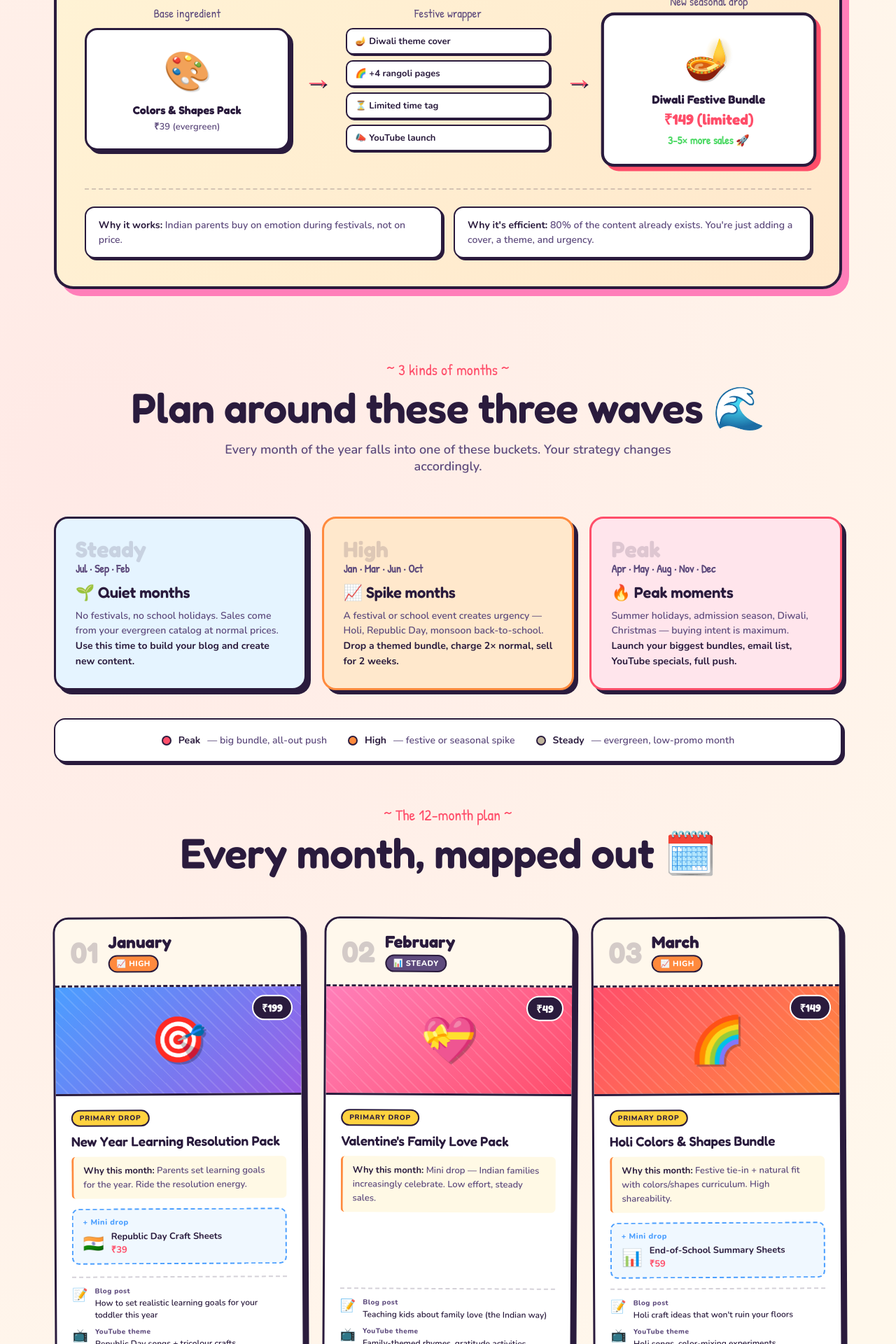
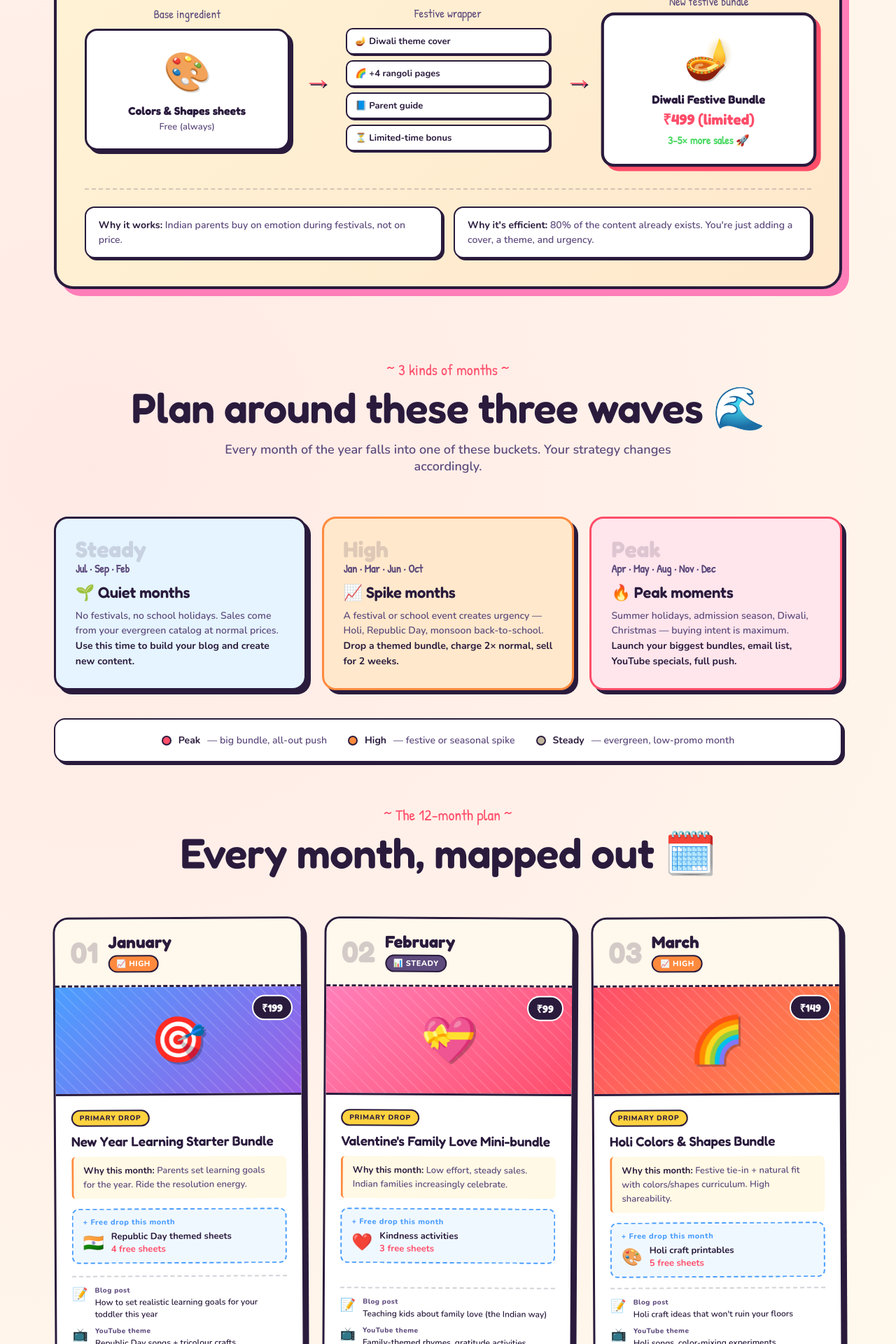
Before and after one commit to chotikiduniya21-bot/ckd, a Next.js app: page /seasonal-calendar in a window 1280 px wide. Shown: the part 640-2560 px from the top of the page at 70% size. Built offline with nearby package versions, Linux system fonts and the light colour scheme.

Commit message:
Add files via upload

```diff
--- a/app/blog/page.tsx
+++ b/app/blog/page.tsx
@@ -38,8 +38,8 @@ export default function BlogPage() {
             This blog is the <strong>AdSense engine</strong> for the whole site. The activity sheet
             pages are classified as &quot;made for kids&quot; (which disables personalized ads and tanks
             CPM). This blog is written <strong>for parents</strong> — normal CPM, AdSense eligible,
-            affiliate-friendly, and every post funnels into ₹49 sheet sales. One post = three revenue
-            streams: ads + affiliate + sheet conversion.
+            affiliate-friendly, and every post funnels into bundle sales. One post = three revenue
+            streams: ads + affiliate + bundle conversion.
           </p>
         </div>
       </section>
--- a/app/seasonal-calendar/calendarData.ts
+++ b/app/seasonal-calendar/calendarData.ts
@@ -9,10 +9,11 @@ export interface SeasonalDrop {
     rationale: string;
     color: 'red' | 'blue' | 'green' | 'yellow' | 'purple' | 'pink' | 'teal' | 'orange';
   };
+  // Secondary drops are always FREE themed sheets that feed into the primary bundle
   secondaryDrop?: {
     title: string;
     emoji: string;
-    price: string;
+    count: string; // e.g. "3 free sheets"
   };
   blogPost: string;
   ytTheme: string;
@@ -24,14 +25,14 @@ export const seasonalCalendar: SeasonalDrop[] = [
     month: 'January',
     monthNum: 1,
     primaryDrop: {
-      title: 'New Year Learning Resolution Pack',
+      title: 'New Year Learning Starter Bundle',
       emoji: '🎯',
       price: '₹199',
       type: 'bundle',
       rationale: 'Parents set learning goals for the year. Ride the resolution energy.',
       color: 'blue',
     },
-    secondaryDrop: { title: 'Republic Day Craft Sheets', emoji: '🇮🇳', price: '₹39' },
+    secondaryDrop: { title: 'Republic Day themed sheets', emoji: '🇮🇳', count: '4 free sheets' },
     blogPost: 'How to set realistic learning goals for your toddler this year',
     ytTheme: 'Republic Day songs + tricolour crafts',
     trafficHint: 'high',
@@ -40,13 +41,14 @@ export const seasonalCalendar: SeasonalDrop[] = [
     month: 'February',
     monthNum: 2,
     primaryDrop: {
-      title: 'Valentine\'s Family Love Pack',
+      title: "Valentine's Family Love Mini-bundle",
       emoji: '💝',
-      price: '₹49',
-      type: 'sheet',
-      rationale: 'Mini drop — Indian families increasingly celebrate. Low effort, steady sales.',
+      price: '₹99',
+      type: 'bundle',
+      rationale: 'Low effort, steady sales. Indian families increasingly celebrate.',
       color: 'pink',
     },
+    secondaryDrop: { title: "Kindness activities", emoji: '❤️', count: '3 free sheets' },
     blogPost: 'Teaching kids about family love (the Indian way)',
     ytTheme: 'Family-themed rhymes, gratitude activities',
     trafficHint: 'normal',
@@ -62,8 +64,8 @@ export const seasonalCalendar: SeasonalDrop[] = [
       rationale: 'Festive tie-in + natural fit with colors/shapes curriculum. High shareability.',
       color: 'red',
     },
-    secondaryDrop: { title: 'End-of-School Summary Sheets', emoji: '📊', price: '₹59' },
-    blogPost: 'Holi craft ideas that won\'t ruin your floors',
+    secondaryDrop: { title: 'Holi craft printables', emoji: '🎨', count: '5 free sheets' },
+    blogPost: "Holi craft ideas that won't ruin your floors",
     ytTheme: 'Holi songs, color-mixing experiments',
     trafficHint: 'high',
   },
@@ -71,14 +73,14 @@ export const seasonalCalendar: SeasonalDrop[] = [
     month: 'April',
     monthNum: 4,
     primaryDrop: {
-      title: 'Summer Vacation Mega Pack 🏆',
+      title: 'Summer Vacation Mega Bundle 🏆',
       emoji: '☀️',
-      price: '₹299',
+      price: '₹399',
       type: 'bundle',
-      rationale: 'THE biggest sales moment of the year. School ends, 2 months of bored kids. Parents will pay.',
+      rationale: 'THE biggest sales moment of the year. School ends, 2 months of bored kids.',
       color: 'yellow',
     },
-    secondaryDrop: { title: 'Daily Summer Activity Planner', emoji: '📅', price: '₹89' },
+    secondaryDrop: { title: 'Daily summer activity sheets', emoji: '📅', count: '10 free sheets' },
     blogPost: '30 screen-free summer activities (no prep needed)',
     ytTheme: 'Summer activity marathons, ice-cream counting',
     trafficHint: 'peak',
@@ -87,14 +89,14 @@ export const seasonalCalendar: SeasonalDrop[] = [
     month: 'May',
     monthNum: 5,
     primaryDrop: {
-      title: 'Pre-Nursery Admission Prep Kit',
+      title: 'Pre-Nursery Admission Prep Bundle',
       emoji: '🎒',
-      price: '₹249',
+      price: '₹299',
       type: 'bundle',
-      rationale: 'Admission season in many boards. Parents stressed about interviews.',
+      rationale: 'Admission season. Parents stressed about interviews — they pay for structure.',
       color: 'teal',
     },
-    secondaryDrop: { title: 'Mother\'s Day Gratitude Sheets', emoji: '💐', price: '₹49' },
+    secondaryDrop: { title: "Mother's Day gratitude sheets", emoji: '💐', count: '3 free sheets' },
     blogPost: 'What preschools actually test in admission interviews',
     ytTheme: 'School-readiness songs, good-manners rhymes',
     trafficHint: 'peak',
@@ -110,7 +112,7 @@ export const seasonalCalendar: SeasonalDrop[] = [
       rationale: 'School starts + monsoon = indoor play needed. Evergreen pain point.',
       color: 'blue',
     },
-    secondaryDrop: { title: 'Back-to-School Starter Pack', emoji: '✏️', price: '₹149' },
+    secondaryDrop: { title: 'Back-to-school starter sheets', emoji: '✏️', count: '6 free sheets' },
     blogPost: '25 rainy day activities your toddler will love',
     ytTheme: 'Monsoon rhymes, umbrella crafts',
     trafficHint: 'high',
@@ -119,13 +121,14 @@ export const seasonalCalendar: SeasonalDrop[] = [
     month: 'July',
     monthNum: 7,
     primaryDrop: {
-      title: 'Shapes & Sorting Deep Dive',
-      emoji: '🔷',
-      price: '₹69',
-      type: 'sheet',
-      rationale: 'Quiet month — launch a curriculum-heavy pack. Low promo month.',
+      title: 'Hindi Varnamala Deep-dive Bundle',
+      emoji: '📖',
+      price: '₹249',
+      type: 'bundle',
+      rationale: 'Quiet month — launch a curriculum-heavy bundle. Low promo cost.',
       color: 'purple',
     },
+    secondaryDrop: { title: 'Shapes & sorting sheets', emoji: '🔷', count: '4 free sheets' },
     blogPost: 'Early math milestones: what to expect at 3, 4, and 5',
     ytTheme: 'Shape songs, sorting games',
     trafficHint: 'normal',
@@ -134,14 +137,14 @@ export const seasonalCalendar: SeasonalDrop[] = [
     month: 'August',
     monthNum: 8,
     primaryDrop: {
-      title: 'Independence Day Patriot Pack 🇮🇳',
+      title: 'Independence Day Patriot Bundle 🇮🇳',
       emoji: '🇮🇳',
-      price: '₹99',
+      price: '₹149',
       type: 'bundle',
       rationale: 'Massive emotional pull. Viral on WhatsApp. Schools often buy in bulk.',
       color: 'orange',
     },
-    secondaryDrop: { title: 'Rakhi Craft Sheets', emoji: '🎗️', price: '₹49' },
+    secondaryDrop: { title: 'Rakhi craft printables', emoji: '🎗️', count: '3 free sheets' },
     blogPost: 'Teaching Independence Day to a 4-year-old (without boring history)',
     ytTheme: 'Patriotic songs, flag crafts, freedom stories',
     trafficHint: 'peak',
@@ -150,15 +153,15 @@ export const seasonalCalendar: SeasonalDrop[] = [
     month: 'September',
     monthNum: 9,
     primaryDrop: {
-      title: 'Teachers\' Day Gift Cards & Crafts',
+      title: "Teachers' Day Appreciation Mini-bundle",
       emoji: '🍎',
-      price: '₹49',
-      type: 'sheet',
-      rationale: 'Parents want DIY gifts for preschool teachers. Niche but reliable.',
+      price: '₹99',
+      type: 'bundle',
+      rationale: 'DIY gifts for preschool teachers. Niche but reliable.',
       color: 'green',
     },
-    secondaryDrop: { title: 'Ganesh Chaturthi Activity Sheets', emoji: '🐘', price: '₹59' },
-    blogPost: 'DIY Teachers\' Day gifts kids can actually make',
+    secondaryDrop: { title: 'Ganesh Chaturthi activities', emoji: '🐘', count: '4 free sheets' },
+    blogPost: "DIY Teachers' Day gifts kids can actually make",
     ytTheme: 'Teacher appreciation songs, clay Ganesh crafts',
     trafficHint: 'normal',
   },
@@ -166,14 +169,14 @@ export const seasonalCalendar: SeasonalDrop[] = [
     month: 'October',
     monthNum: 10,
     primaryDrop: {
-      title: 'Navratri & Durga Puja Craft Bundle',
+      title: 'Navratri & Durga Puja Bundle',
       emoji: '🪔',
       price: '₹149',
       type: 'bundle',
       rationale: 'Regional strength (East/West India huge). Festive family activities.',
       color: 'red',
     },
-    secondaryDrop: { title: 'Dussehra Story Sheets', emoji: '🏹', price: '₹49' },
+    secondaryDrop: { title: 'Dussehra story sheets', emoji: '🏹', count: '3 free sheets' },
     blogPost: 'Teaching Ramayana to kids (ages 4–7) — a gentle approach',
     ytTheme: 'Garba songs, Dussehra storytelling',
     trafficHint: 'high',
@@ -184,12 +187,12 @@ export const seasonalCalendar: SeasonalDrop[] = [
     primaryDrop: {
       title: 'Diwali Festive Mega Bundle 🪔',
       emoji: '🪔',
-      price: '₹399',
+      price: '₹499',
       type: 'bundle',
-      rationale: 'Peak sales moment #2 of the year. Festive mood, year-end budgets, gifting.',
+      rationale: 'Peak sales moment #2. Festive mood, year-end budgets, heavy gifting.',
       color: 'yellow',
     },
-    secondaryDrop: { title: 'Diwali Rangoli Templates', emoji: '🎨', price: '₹69' },
+    secondaryDrop: { title: 'Rangoli templates & diyas', emoji: '🎨', count: '6 free sheets' },
     blogPost: 'Festive learning: 10 ways Diwali teaches kids everything',
     ytTheme: 'Diwali specials daily, diya making, rangoli',
     trafficHint: 'peak',
@@ -200,13 +203,13 @@ export const seasonalCalendar: SeasonalDrop[] = [
     primaryDrop: {
       title: 'Year-End Everything Bundle 🎁',
       emoji: '🎁',
-      price: '₹499',
+      price: '₹599',
       type: 'bundle',
       rationale: 'Gift-giving season + Christmas + parents with bonus money. Premium bundle.',
       color: 'green',
     },
-    secondaryDrop: { title: 'Christmas Craft Kit', emoji: '🎄', price: '₹99' },
-    blogPost: 'The ultimate year-end review: your toddler\'s growth checklist',
+    secondaryDrop: { title: 'Christmas craft sheets', emoji: '🎄', count: '5 free sheets' },
+    blogPost: "The ultimate year-end review: your toddler's growth checklist",
     ytTheme: 'Christmas carols, winter crafts, year-end specials',
     trafficHint: 'peak',
   },
--- a/app/seasonal-calendar/page.tsx
+++ b/app/seasonal-calendar/page.tsx
@@ -51,8 +51,8 @@ export default function SeasonalCalendarPage() {
               <div className={styles.recipeLabel}>Base ingredient</div>
               <div className={styles.recipeCard}>
                 <div className={styles.recipeEmoji}>🎨</div>
-                <div className={styles.recipeName}>Colors &amp; Shapes Pack</div>
-                <div className={styles.recipePrice}>₹39 (evergreen)</div>
+                <div className={styles.recipeName}>Colors &amp; Shapes sheets</div>
+                <div className={styles.recipePrice}>Free (always)</div>
               </div>
             </div>
             <div className={styles.recipeArrow}>→</div>
@@ -61,17 +61,17 @@ export default function SeasonalCalendarPage() {
               <div className={styles.recipeToppings}>
                 <div className={styles.topping}>🪔 Diwali theme cover</div>
                 <div className={styles.topping}>🌈 +4 rangoli pages</div>
-                <div className={styles.topping}>⏳ Limited time tag</div>
-                <div className={styles.topping}>📣 YouTube launch</div>
+                <div className={styles.topping}>📘 Parent guide</div>
+                <div className={styles.topping}>⏳ Limited-time bonus</div>
               </div>
             </div>
             <div className={styles.recipeArrow}>→</div>
             <div className={styles.recipeStep}>
-              <div className={styles.recipeLabel}>New seasonal drop</div>
+              <div className={styles.recipeLabel}>New festive bundle</div>
               <div className={`${styles.recipeCard} ${styles.recipeFeatured}`}>
                 <div className={styles.recipeEmoji}>🪔</div>
                 <div className={styles.recipeName}>Diwali Festive Bundle</div>
-                <div className={styles.recipePriceNew}>₹149 (limited)</div>
+                <div className={styles.recipePriceNew}>₹499 (limited)</div>
                 <div className={styles.recipeSales}>3–5× more sales 🚀</div>
               </div>
             </div>
@@ -194,12 +194,12 @@ export default function SeasonalCalendarPage() {
 
                   {month.secondaryDrop && (
                     <div className={styles.secondaryDrop}>
-                      <div className={styles.secondaryLabel}>+ Mini drop</div>
+                      <div className={styles.secondaryLabel}>+ Free drop this month</div>
                       <div className={styles.secondaryRow}>
                         <span className={styles.secondaryEmoji}>{month.secondaryDrop.emoji}</span>
                         <div className={styles.secondaryText}>
                           <strong>{month.secondaryDrop.title}</strong>
-                          <span>{month.secondaryDrop.price}</span>
+                          <span>{month.secondaryDrop.count}</span>
                         </div>
                       </div>
                     </div>
--- a/lib/auth.tsx
+++ b/lib/auth.tsx
@@ -76,7 +76,7 @@ interface AuthContextValue {
   isLoading: boolean;
 
   // These methods mirror Supabase client methods
-  signUp: (email: string, password: string, firstName: string) => Promise<{ error: string | null }>;
+  signUp: (email: string, password: string, firstName: string, childAgeRange?: string) => Promise<{ error: string | null }>;
   signInWithPassword: (email: string, password: string) => Promise<{ error: string | null }>;
   signOut: () => Promise<void>;
 
@@ -153,7 +153,7 @@ export function AuthProvider({ children }: { children: ReactNode }) {
     }
   };
 
-  const signUp: AuthContextValue['signUp'] = async (email, _password, firstName) => {
+  const signUp: AuthContextValue['signUp'] = async (email, _password, firstName, childAgeRange) => {
     if (!email || !firstName) return { error: 'Please fill in all fields.' };
 
     const newUser: AuthUser = {
@@ -162,6 +162,7 @@ export function AuthProvider({ children }: { children: ReactNode }) {
         email,
         first_name: firstName,
         last_name: '',
+        child_age_range: childAgeRange,
         created_at: new Date().toISOString(),
       },
       purchases: [],
@@ -290,7 +291,7 @@ export function AuthProvider({ children }: { children: ReactNode }) {
     return () => subscription.unsubscribe();
   }, []);
 
-  const signUp = async (email: string, password: string, firstName: string) => {
+  const signUp = async (email: string, password: string, firstName: string, childAgeRange?: string) => {
     const { data, error } = await supabase.auth.signUp({
       email,
       password,
@@ -304,6 +305,7 @@ export function AuthProvider({ children }: { children: ReactNode }) {
         email,
         first_name: firstName,
         last_name: '',
+        child_age_range: childAgeRange,
       });
     }
     return { error: null };
```
Also changed, not shown: app/dashboard/subscription/page.tsx (+10 -9 lines), app/login/login.module.css (+29 -1 lines), app/login/page.tsx (+21 -1 lines).
